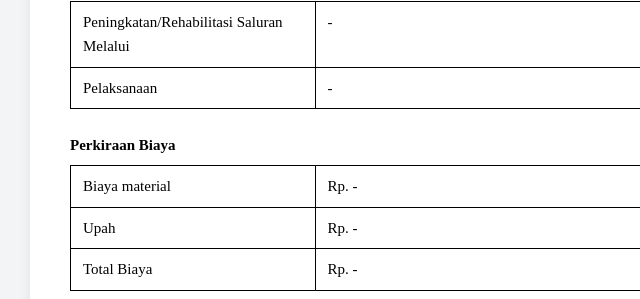
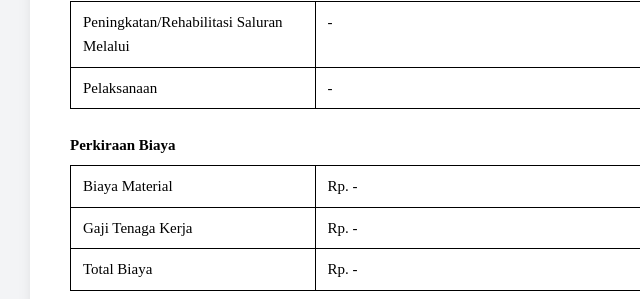
Before and after one commit to RifkyFadjar/KP, a plain HTML site: page hasil-laporan.html in a window 1280 px wide. Shown: the part 1177-1476 px from the top of the page, 162-802 px from the left. Drawn offline with nearby package versions, Linux system fonts and the light colour scheme.

Commit message:
Ubah label Upah menjadi Gaji Tenaga Kerja pada Pratinjau Cetak Laporan

```diff
--- a/hasil-laporan.html
+++ b/hasil-laporan.html
@@ -265,11 +265,11 @@
                 <table class="formal-table">
                     <tbody>
                         <tr>
-                            <td style="width: 30%; min-width: 150px;">Biaya material</td>
+                            <td style="width: 30%; min-width: 150px;">Biaya Material</td>
                             <td id="repBiayaMaterial">Rp. -</td>
                         </tr>
                         <tr>
-                            <td>Upah</td>
+                            <td>Gaji Tenaga Kerja</td>
                             <td id="repBiayaGaji">Rp. -</td>
                         </tr>
                         <tr>
```
